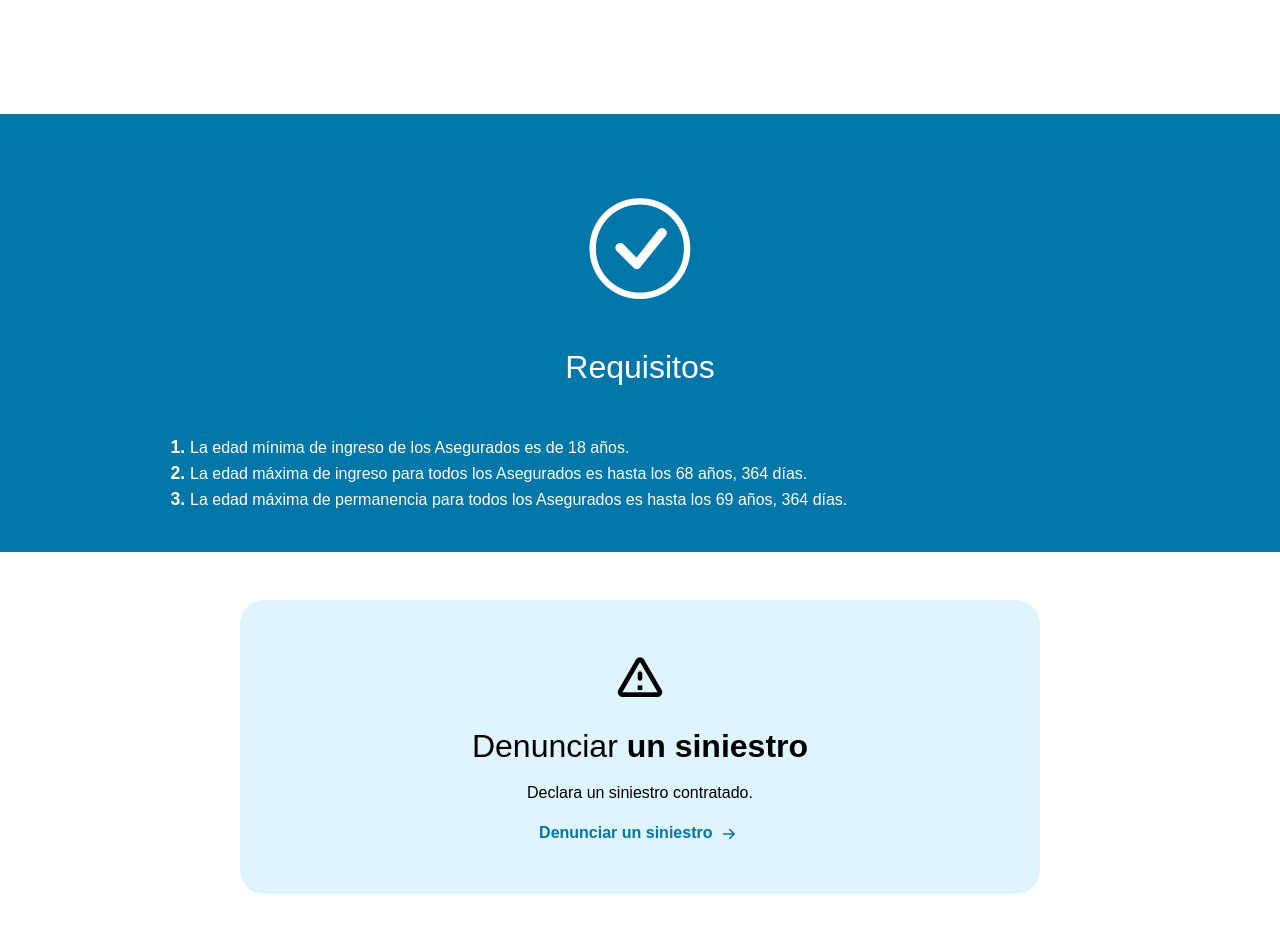
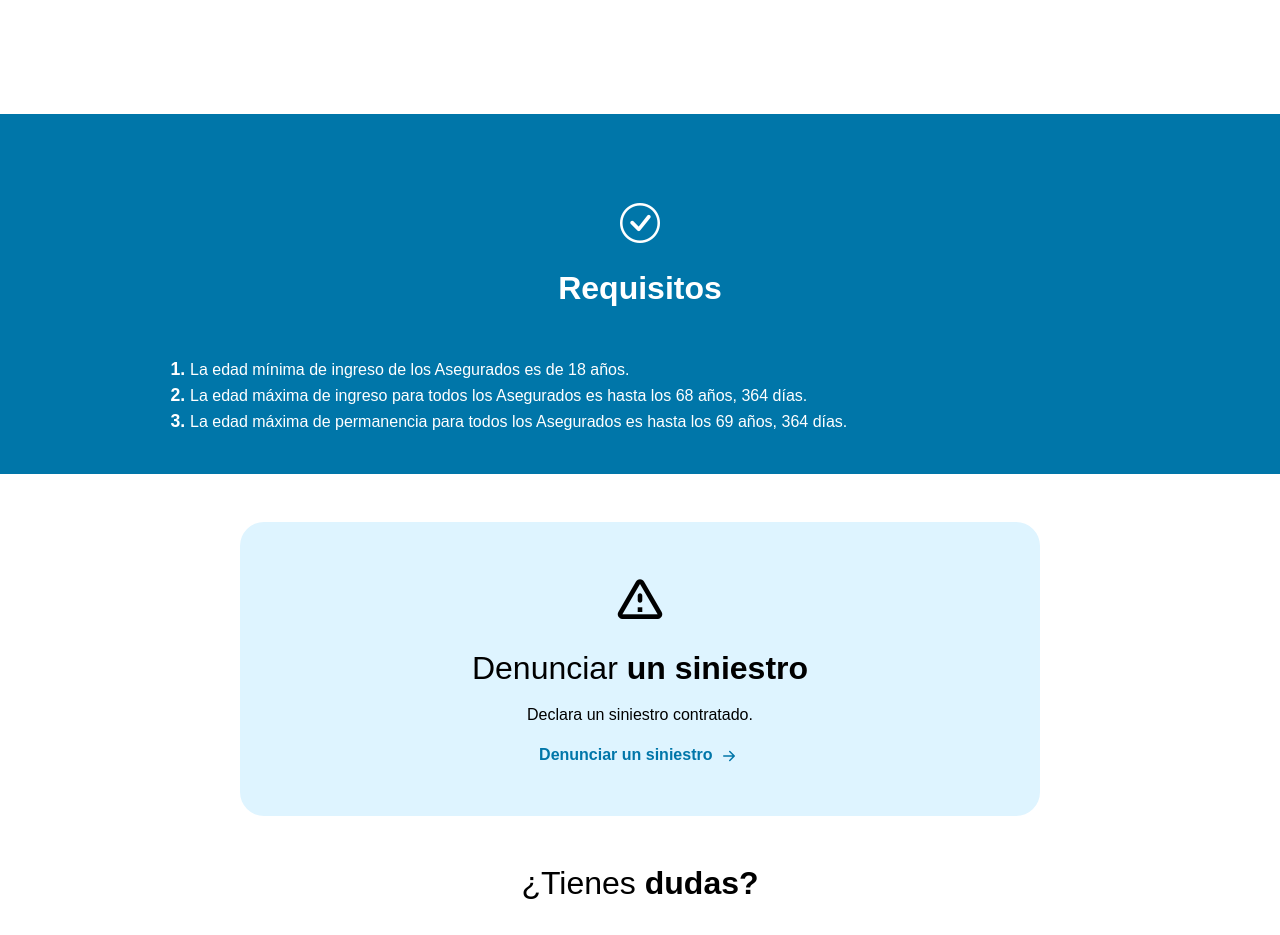
Before and after one commit to AlvaritOO/MaquetaUXUI-Up-Venta-CLA-Asistencia-viajes, a website: page src/html/01_Home_1.html in a window 1280 px wide. Shown: the part 2180-3115 px from the top of the page. Drawn offline with nearby package versions, Linux system fonts and the light colour scheme; a web font is replaced by a local one.

Commit message:
check size y requisitos

```diff
--- a/src/html/01_Home_1.html
+++ b/src/html/01_Home_1.html
@@ -334,10 +334,10 @@
 <section id="requisitos" class="back-diagonal pt-4 pb-4">
   <div class="container fondo-requisitos ">
     <div class="container">
-      <div class="text-center imagen-req mt-5 mb-5" width="40" height="40">
-        <span class="material-icons-outlined"><i class="bi bi-check-circle"></i></span>
+      <div class="text-center imagen-req mb-4">
+        <span class="material-icons-outlined"><i class="bi bi-check-circle check-size"></i></span>
       </div>
-      <h2 class="text-center pb-4 mb-4 contraste text-white">Requisitos</h2>
+      <h2 class="text-center pb-4 mb-4 contraste text-white fw-bold">Requisitos</h2>
         <ol class="ms-5 ps-5">
           <li>La edad mínima de ingreso de los Asegurados es de 18 años.</li>
           <li>La edad máxima de ingreso para todos los Asegurados es hasta los 68 años, 364 días.</li>
--- a/src/scss/ui/_contents.scss
+++ b/src/scss/ui/_contents.scss
@@ -1187,3 +1187,9 @@ span.ic-form {
   border-radius: 16px;
   box-shadow: 0px 0px 16px rgba(0, 0, 0, 0.08);
 }
+
+.check-size {
+  font-size: 40px;
+  width: 40px;
+  height: 40px;
+}
```
Also changed, not shown: src/html/01_Home_2.html (+3 -3 lines), build/css/app.css.
